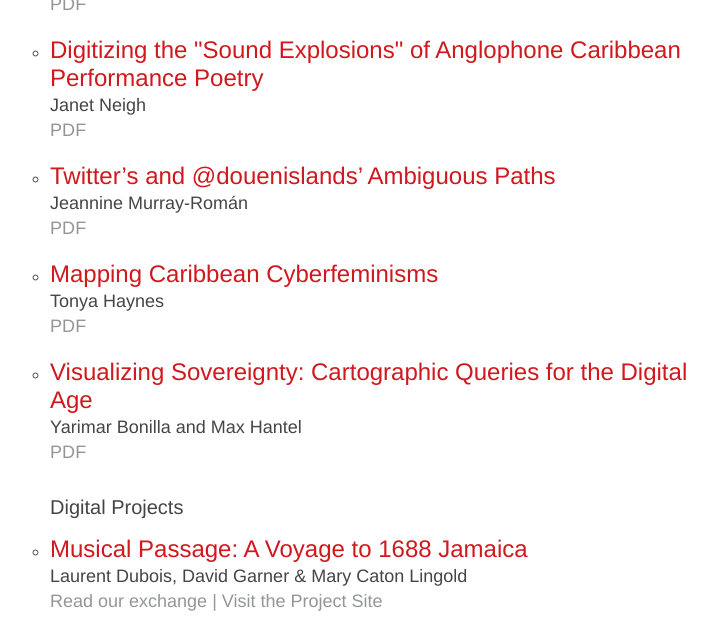
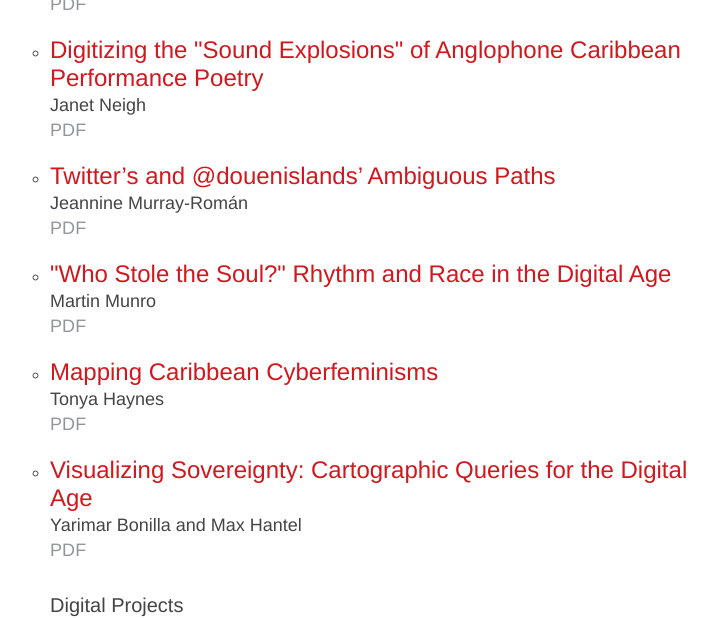
Before and after one commit to archipelagosjournal/archipelagos, a Jekyll site: the page built from index.html, in a window 1280 px wide and 900 px high, scrolled down 917 px, cut to the strip 0-618 px from the top of the window. Shown: the whole strip, without its empty margins (270-987 px from the left). Built offline with Jekyll 4.4.1, drawn with Linux system fonts in a browser that asks for light colours; some of the changed lines change nothing that is shown.

Commit message:
finalized haynes and munro

```diff
--- a/_issue01/munro-soul.md
+++ b/_issue01/munro-soul.md
@@ -1,3 +1,19 @@
+---
+layout: article
+section: articles
+title:
+  "long": "\"Who Stole the Soul?\" Rhythm and Race in the Digital Age"
+  "short": "Who Stole the Soul?"
+author:
+- name: Martin Munro
+  shortname: Munro
+link:
+date: May 2016
+issue: 1
+order: 3
+abstract: "This essay asks the following basic questions: What happens to the relationship between rhythm and race in the digital age? What happens when mastery of rhythm is no longer necessarily tied to ritual, to manual drumming, and to the physical, bodily re-creation of rhythm? When electronic and digital media give virtually anyone the ability to “drum” and to create rhythmic music, what happens to the longstanding association between blackness and rhythm? Referring to David Scott’s recent arguments on a stalled, tragic time in the Caribbean in particular, the author draws connections between the apparent redundancy of revolutionary, anticolonial thinking in the present and the perhaps less apparent decoupling of rhythm and race in contemporary musical styles. If, as Scott says, the teleologies of anticolonial politics no longer hold true, has rhythm as a marker of time, and as an integral element in the poetics of resistance, lost its association with radical blackness and become a deracialized, dehistoricized commodity?"
+---
+
 This essay asks the following basic questions: What happens to the
 relationship between rhythm and race in the digital age? What happens
 when the production of rhythmic sounds is no longer necessarily tied to
@@ -611,6 +627,8 @@
 the pre-echo of an as-yet-unheard or -unseen, reconfigured, newly
 politicized notion of blackness (and perhaps race more broadly) to come?
 
+---
+
 [^1]: Nelson George, *The Death of Rhythm and Blues* (New York: Penguin,
     1988).
 
```
